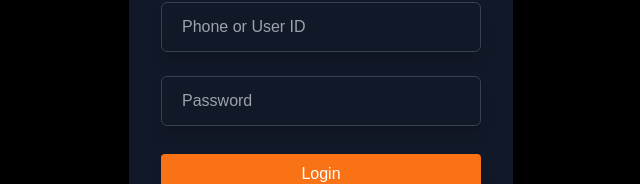
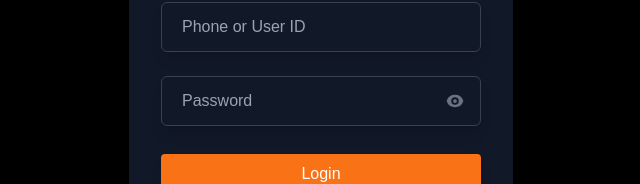
Before and after one commit to RikenMor001/Zerodha_Kite, a Next.js app: page / in a window 1280 px wide. Shown: the part 252-436 px from the top of the page, without its empty margins (319-959 px from the left). Built offline with nearby package versions, Linux system fonts and the light colour scheme.

Commit message:
Update page.tsx

```diff
--- a/app/page.tsx
+++ b/app/page.tsx
@@ -2,11 +2,13 @@
 
 import { ChangeEvent, useState } from "react";
 import Image from "next/image";
+import { EyeIcon, EyeSlashIcon } from "@heroicons/react/16/solid";
 
 export default function Home() {
-  const [userId, setUserId] = useState<string>("");
-  const [password, setPassword] = useState<string>("");
-  const [errors, setErrors] = useState<{ userId: string; password: string }>({
+  const [ userId, setUserId ] = useState<string>("");
+  const [ password, setPassword ] = useState<string>("");
+  const [ togglePassword, setTogglePassword ] = useState<boolean>(false);
+  const [ errors, setErrors ] = useState<{ userId: string; password: string }>({
     userId: "",
     password: "",
   });
@@ -36,13 +38,19 @@ export default function Home() {
             value={userId}
             onChange={(e) => setUserId(e.target.value)}
             error={errors.userId}
+
           />
+
           <Input
             placeholder="Password"
             type="password"
             value={password}
             onChange={(e) => setPassword(e.target.value)}
             error={errors.password}
+            showToggle
+            toggleVisibility={() => setTogglePassword((prev) => !prev)}
+            isVisible = {togglePassword}
+
           />
         </div>
         <div className="flex justify-center items-center p-4">
@@ -54,7 +62,7 @@ export default function Home() {
           </button>
         </div>
         <div className="flex justify-center items-center text-sm text-gray-500 hover:text-orange-600 mb-6">
-          <button>Forgot user ID or password?</button>
+          <button> Forgot user ID or password? </button>
         </div>
         <div className="flex justify-center items-center p-2">
           <Image
@@ -84,13 +92,25 @@ interface LoginProps {
   value: string;
   onChange: (e: ChangeEvent<HTMLInputElement>) => void;
   error?: string;
+  showToggle?: boolean;
+  isVisible?: boolean;
+  toggleVisibility?: () => void
 }
 
-export function Input({ placeholder, type, value, onChange, error }: LoginProps) {
+export function Input({
+  placeholder,
+  type,
+  value,
+  onChange,
+  error,
+  showToggle,
+  isVisible,
+  toggleVisibility}: LoginProps) {
   return (
     <div className="flex flex-col justify-center items-center p-3">
+      <div className="relative w-80">
       <input
-        className={`flex w-80 rounded-md border text-md px-5 py-3 bg-gray-900 justify-center items-center shadow-lg ${
+        className={`flex w-full rounded-md border text-md px-5 py-3 bg-gray-900 justify-center items-center shadow-lg ${
           error ? "border-red-500" : "border-gray-700"
         }`}
         placeholder={placeholder}
@@ -98,7 +118,23 @@ export function Input({ placeholder, type, value, onChange, error }: LoginProps)
         value={value}
         onChange={onChange}
       />
+
+      {showToggle && (
+        <button
+        type = 'button'
+        onClick={toggleVisibility}
+        className="absolute right-4 top-1/2 transform -translate-y-1/2 text-gray-500 hover:text-gray-300"
+        >
+          { isVisible ? (
+            <EyeSlashIcon className="h-5 w-5"/>
+          ): (
+            <EyeIcon className="h-5 w-5"/>
+          )}
+        </button>
+      )}
       {error && <span className="text-red-500 text-sm mt-1">{error}</span>}
-    </div>
+      </div>
+      </div>
+
   );
 }
```
